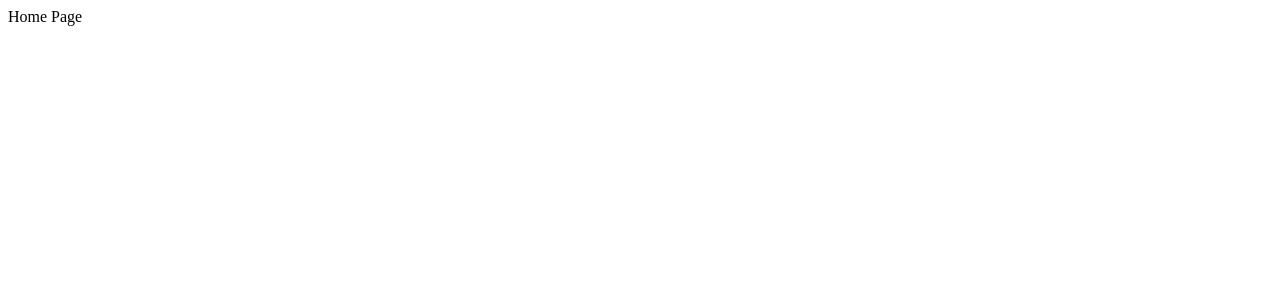
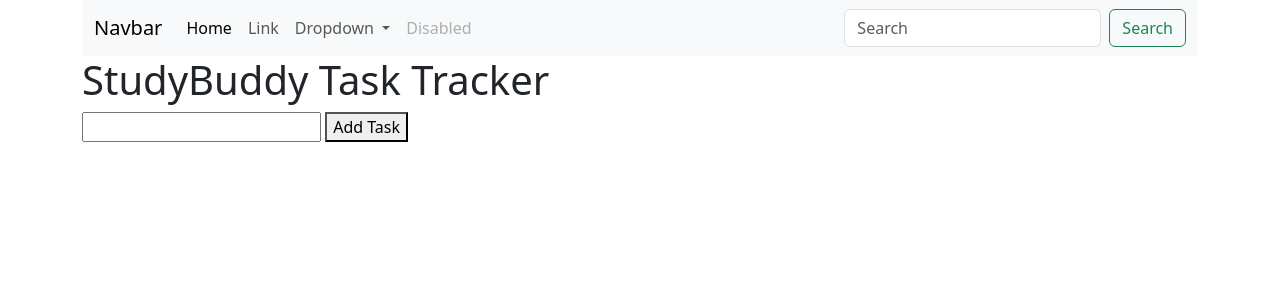
Before and after one commit to mosudi/StudyBuddy, a Flask app: page / in a window 1280 px wide. Before the commit the part shown is almost empty. Shown: the top 300 px of the page. Run offline with Flask 3, Linux system fonts and the light colour scheme.

Commit message:
Recent Update, Please review and adjust where necessary, do not remove just add or edit

```diff
--- a/templates/index.html
+++ b/templates/index.html
@@ -1,11 +1,63 @@
-<!DOCTYPE html>
+<!doctype html>
 <html lang="en">
-<head>
-    <meta charset="UTF-8">
-    <meta name="viewport" content="width=device-width, initial-scale=1.0">
-    <title>Document</title>
-</head>
+  <head>
+    <meta charset="utf-8">
+    <meta name="viewport" content="width=device-width, initial-scale=1">
+    <title>Bootstrap demo</title>
+    <link href="https://cdn.jsdelivr.net/npm/bootstrap@5.3.5/dist/css/bootstrap.min.css" rel="stylesheet" integrity="sha384-SgOJa3DmI69IUzQ2PVdRZhwQ+dy64/BUtbMJw1MZ8t5HZApcHrRKUc4W0kG879m7" crossorigin="anonymous">
+  </head>
+
 <body>
-    Home Page
+    <div class="container">
+
+    <nav class="navbar navbar-expand-lg bg-body-tertiary">
+        <div class="container-fluid">
+          <a class="navbar-brand" href="#">Navbar</a>
+          <button class="navbar-toggler" type="button" data-bs-toggle="collapse" data-bs-target="#navbarSupportedContent" aria-controls="navbarSupportedContent" aria-expanded="false" aria-label="Toggle navigation">
+            <span class="navbar-toggler-icon"></span>
+          </button>
+          <div class="collapse navbar-collapse" id="navbarSupportedContent">
+            <ul class="navbar-nav me-auto mb-2 mb-lg-0">
+              <li class="nav-item">
+                <a class="nav-link active" aria-current="page" href="#">Home</a>
+              </li>
+              <li class="nav-item">
+                <a class="nav-link" href="#">Link</a>
+              </li>
+              <li class="nav-item dropdown">
+                <a class="nav-link dropdown-toggle" href="#" role="button" data-bs-toggle="dropdown" aria-expanded="false">
+                  Dropdown
+                </a>
+                <ul class="dropdown-menu">
+                  <li><a class="dropdown-item" href="#">Action</a></li>
+                  <li><a class="dropdown-item" href="#">Another action</a></li>
+                  <li><hr class="dropdown-divider"></li>
+                  <li><a class="dropdown-item" href="#">Something else here</a></li>
+                </ul>
+              </li>
+              <li class="nav-item">
+                <a class="nav-link disabled" aria-disabled="true">Disabled</a>
+              </li>
+            </ul>
+            <form class="d-flex" role="search">
+              <input class="form-control me-2" type="search" placeholder="Search" aria-label="Search">
+              <button class="btn btn-outline-success" type="submit">Search</button>
+            </form>
+          </div>
+        </div>
+      </nav>
+    <h1>StudyBuddy Task Tracker</h1>
+    <form action="/add" method="POST">
+        <input type="text" name="task" id="Enter a new task" required>
+        <button type="submit">Add Task</button>
+    </form>
+
+    <ul>
+        {% for task in tasks %}
+            <li>{{ task }}</li>
+        {% endfor %}
+    </ul>
+    </div>
+    <script src="https://cdn.jsdelivr.net/npm/bootstrap@5.3.5/dist/js/bootstrap.bundle.min.js" integrity="sha384-k6d4wzSIapyDyv1kpU366/PK5hCdSbCRGRCMv+eplOQJWyd1fbcAu9OCUj5zNLiq" crossorigin="anonymous"></script>
 </body>
 </html>
```
